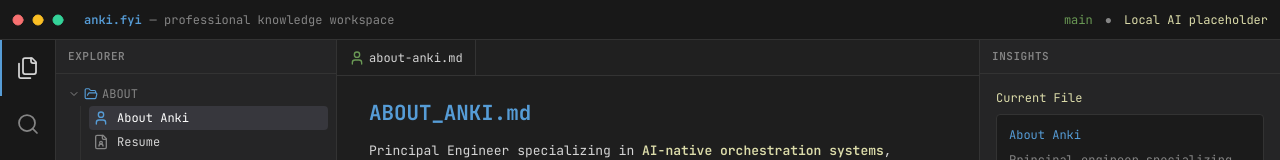
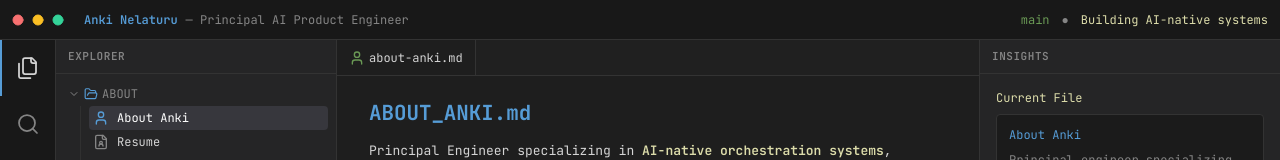
Before and after one commit to ankinelaturu/anki-fyi, a Next.js app: page / in a window 1280 px wide. Shown: the top 160 px of the page. Built offline with nearby package versions, Linux system fonts and the light colour scheme.

Commit message:
Update layout and workspace components to reflect new branding for Anki Nelaturu; change title and description in metadata, and modify displayed text in the workspace header for consistency with the new branding.

```diff
--- a/app/layout.tsx
+++ b/app/layout.tsx
@@ -8,7 +8,7 @@ const jetbrainsMono = JetBrains_Mono({
 });
 
 export const metadata: Metadata = {
-  title: "anki.fyi — Professional Knowledge Workspace",
+  title: "Anki Nelaturu — Principal AI Product Engineer",
   description: "An IDE-style professional knowledge workspace for Anki Nelaturu: AI orchestration, developer platforms, runtime systems, and interactive AI products.",
 };
 
--- a/components/workspace.tsx
+++ b/components/workspace.tsx
@@ -188,13 +188,13 @@ export function Workspace({ folders, initialSlug }: WorkspaceProps) {
           <Circle className="h-3 w-3 fill-[#f87171] text-[#f87171]" />
           <Circle className="h-3 w-3 fill-[#fbbf24] text-[#fbbf24]" />
           <Circle className="h-3 w-3 fill-[#34d399] text-[#34d399]" />
-          <span className="ml-3 font-semibold text-ide-blue">anki.fyi</span>
-          <span className="text-ide-muted">— professional knowledge workspace</span>
+          <span className="ml-3 font-semibold text-ide-blue">Anki Nelaturu</span>
+          <span className="text-ide-muted">— Principal AI Product Engineer</span>
         </div>
         <div className="hidden items-center gap-3 md:flex">
           <span className="text-ide-green">main</span>
           <span className="text-ide-muted">●</span>
-          <span className="text-ide-yellow">Local AI placeholder</span>
+          <span className="text-ide-yellow">Building AI-native systems</span>
         </div>
       </header>
 
```
